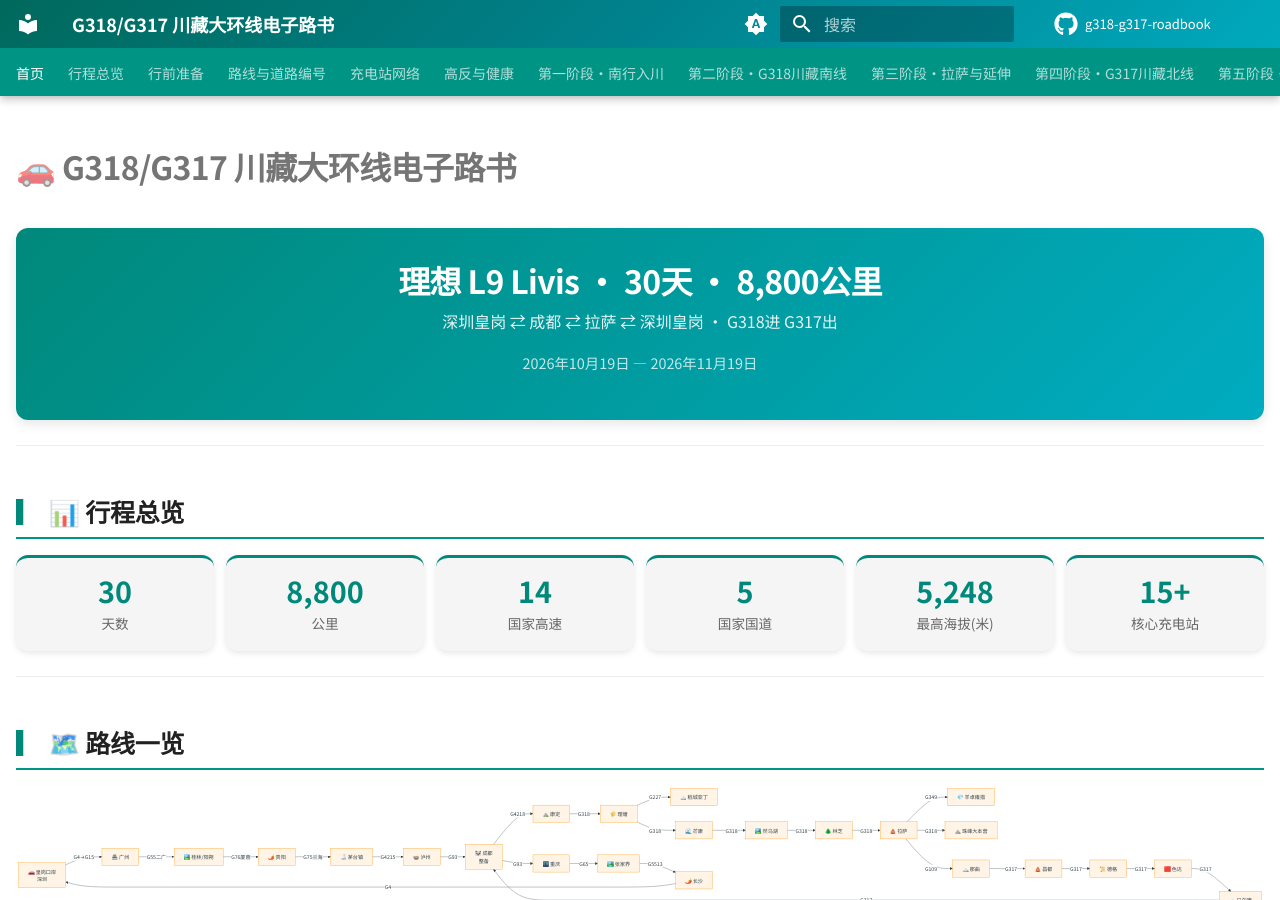
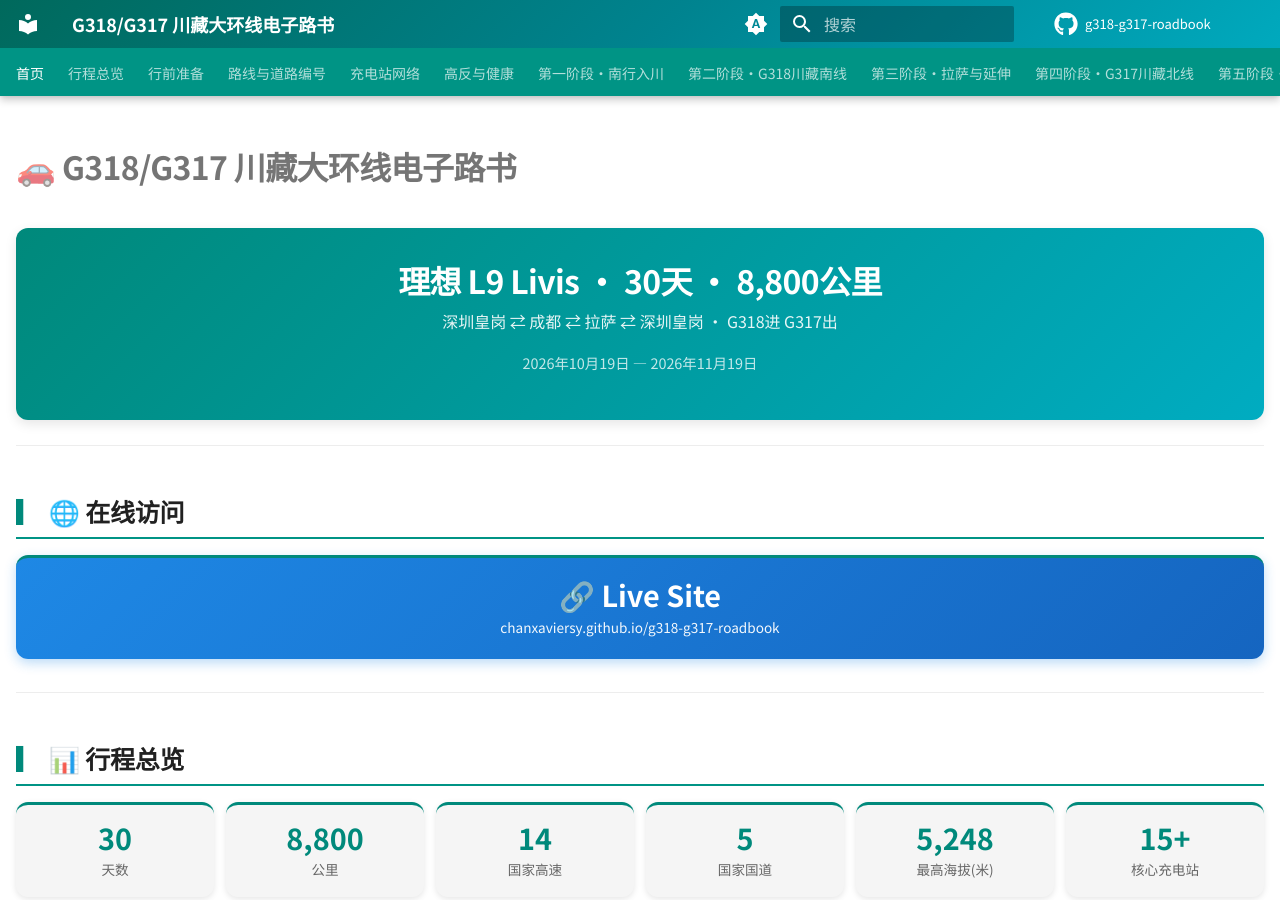
Before and after one commit to chanxaviersy/g318-g317-roadbook, an MkDocs documentation site: the page built from docs/index.md, in a window 1280 px wide and 900 px high. Built offline with MkDocs 1.6.1 and Material for MkDocs 9.7.7, drawn with Linux system fonts in a browser that asks for light colours; comment, search, counter and statistics services are not loaded.

Commit message:
Add Live Site button on homepage
Co-authored-by: Cursor <cursoragent@cursor.com>

```diff
--- a/docs/index.md
+++ b/docs/index.md
@@ -10,6 +10,17 @@ hide:
 <h1 style="color: white;">理想 L9 Livis · 30天 · 8,800公里</h1>
 <p>深圳皇岗 ⇄ 成都 ⇄ 拉萨 ⇄ 深圳皇岗 · G318进 G317出</p>
 <p style="font-size: 0.9em; opacity: 0.85;">2026年10月19日 — 2026年11月19日</p>
+</div>
+
+---
+
+## 🌐 在线访问
+
+<div class="stat-bar" style="margin-bottom: 32px;">
+<a href="https://chanxaviersy.github.io/g318-g317-roadbook/" target="_blank" class="stat-item" style="background: linear-gradient(135deg, #1e88e5, #1565c0); color: white; text-decoration: none; padding: 20px 32px; border-radius: 12px; box-shadow: 0 4px 12px rgba(30,136,229,0.3); transition: transform 0.2s; display: inline-block;">
+<div class="stat-value" style="color: white;">🔗 Live Site</div>
+<div class="stat-label" style="color: white; opacity: 0.95;">chanxaviersy.github.io/g318-g317-roadbook</div>
+</a>
 </div>
 
 ---
--- a/mkdocs.yml
+++ b/mkdocs.yml
@@ -1,10 +1,10 @@
 site_name: G318/G317 川藏大环线电子路书
 site_description: 理想L9 Livis 成都↔拉萨 30天 8800公里 · G318进G317出
 site_author: 理想L9 Livis 自驾旅行
-site_url: https://cursor.com/codebase/soengyuchan/g318-g317-roadbook
+site_url: https://chanxaviersy.github.io/g318-g317-roadbook
 
 repo_name: g318-g317-roadbook
-repo_url: https://origin.cursor.com/git/soengyuchan/g318-g317-roadbook.git
+repo_url: https://github.com/chanxaviersy/g318-g317-roadbook
 edit_uri: ""
 
 copyright: Copyright &copy; 2026 G318/G317 Roadbook
```
Also changed, not shown: 1 other file.
